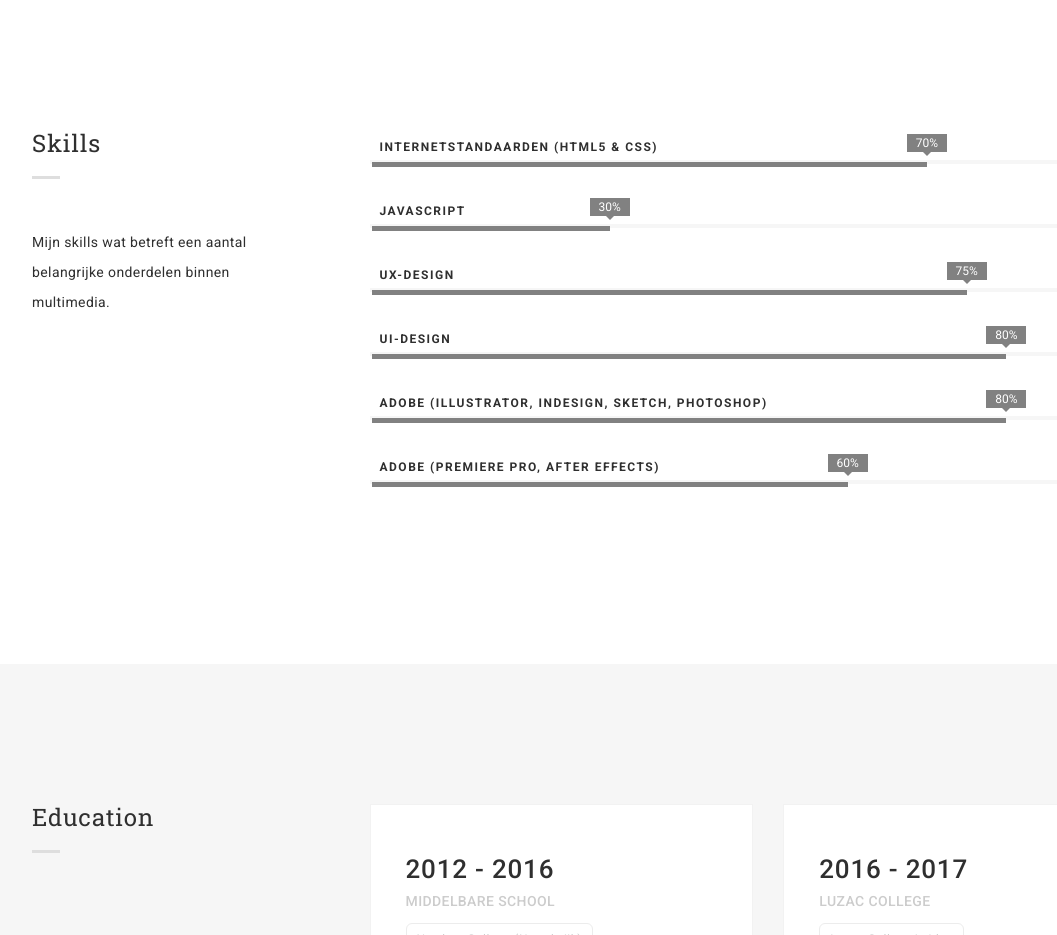
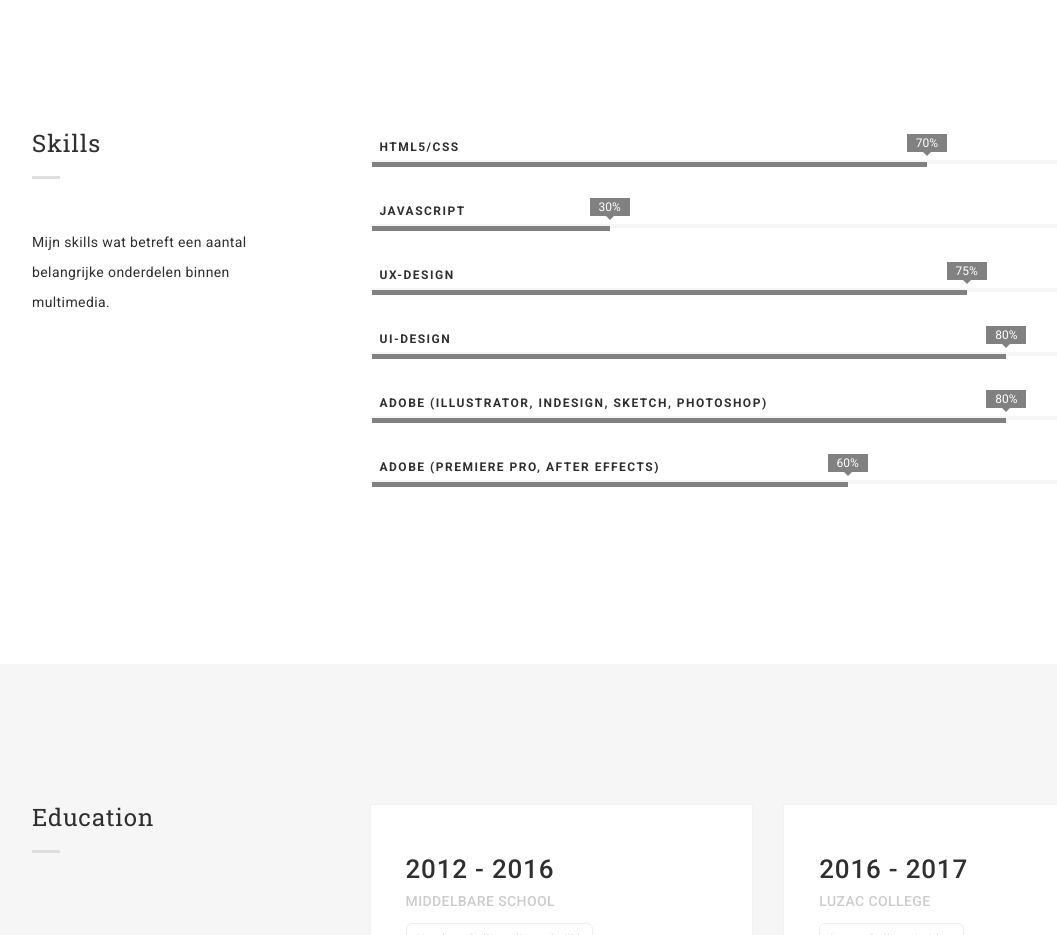
Before and after one commit to isabelleduif/portfolio_isabelleduivenvoorden, a plain HTML site: page index.html in a window 1280 px wide. Shown: the part 4360-5295 px from the top of the page, without its empty margins (38-1095 px from the left). Drawn offline with Linux system fonts and the light colour scheme.

Commit message:
Update index.html

```diff
--- a/index.html
+++ b/index.html
@@ -552,7 +552,7 @@
 							<div class="skillst">
 								<div class="skillbar" data-percent="70%">
 									<div class="title head-sm">
-										Internetstandaarden (HTML5 & CSS)
+										HTML5/CSS
 									</div>
 									<div class="count-bar">
 										<div class="count"></div>
```
